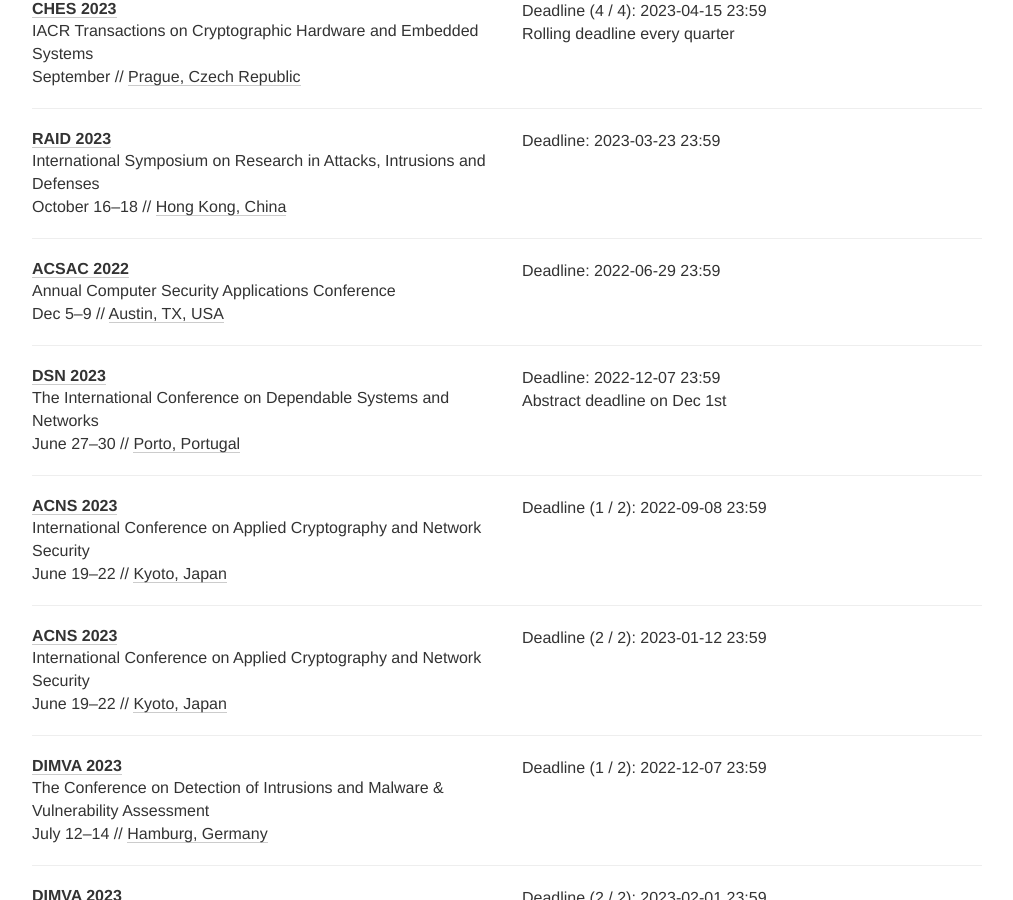
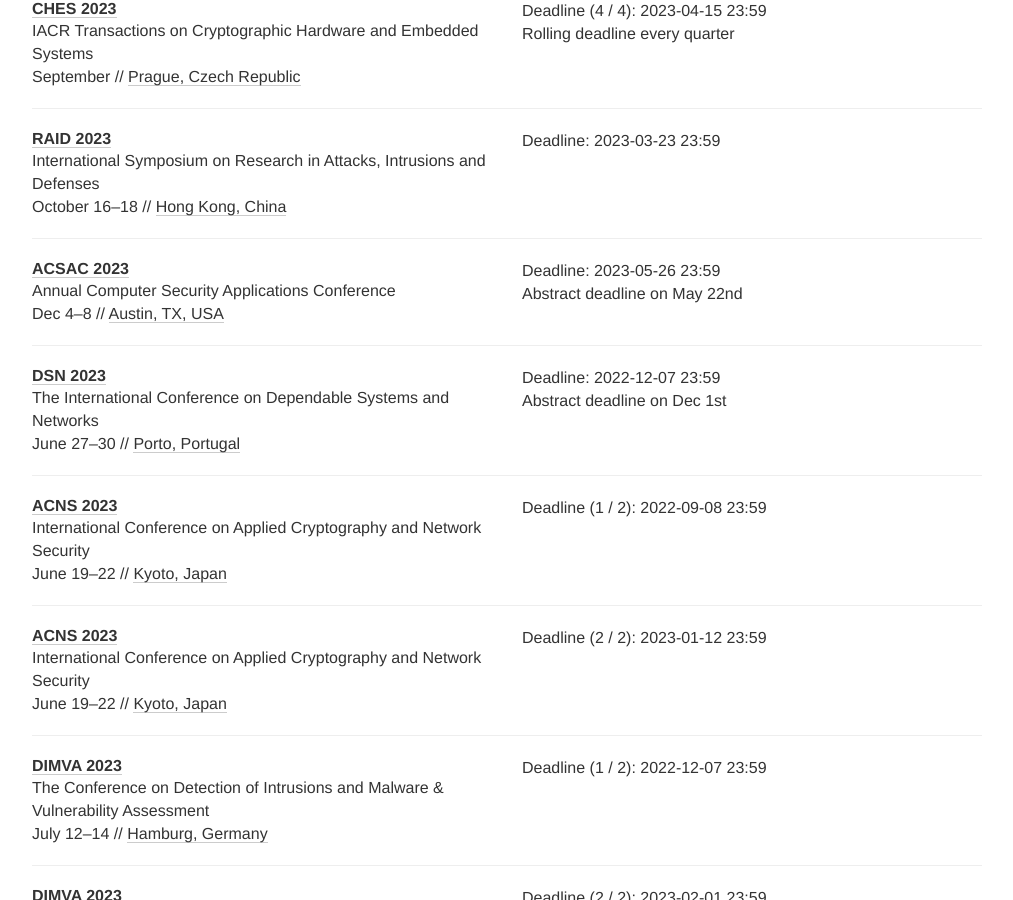
Before and after one commit to sec-deadlines/sec-deadlines.github.io, a Jekyll site: the page built from index.html, in a window 1280 px wide and 900 px high, scrolled down 5794 px. Shown: the whole window, without its empty margins (133-1146 px from the left). Built offline with Jekyll 4.4.1, drawn with Linux system fonts in a browser that asks for light colours; nearby versions of some CDN libraries; comment, search, counter and statistics services are not loaded.

Commit message:
Add ACSAC 2023 deadline.

```diff
--- a/_data/conferences.yml
+++ b/_data/conferences.yml
@@ -343,10 +343,11 @@
 
 - name: ACSAC
   description: Annual Computer Security Applications Conference
-  year: 2022
-  link: https://www.acsac.org/2022/
-  deadline: ["2022-06-29 23:59"]
-  date: Dec 5-9
+  year: 2023
+  link: https://www.acsac.org/2023/
+  deadline: ["2023-05-26 23:59"]
+  comment: Abstract deadline on May 22nd
+  date: Dec 4-8
   place: Austin, TX, USA
   tags: [SEC, CONF]
 
```
